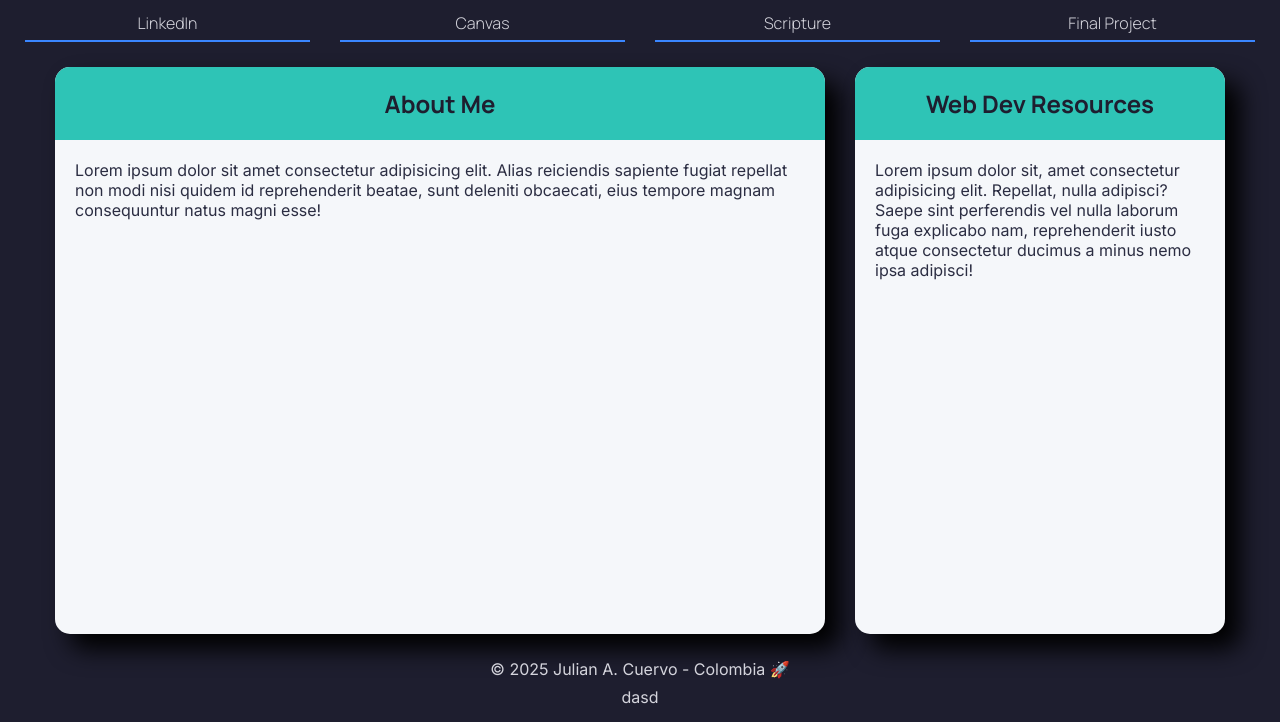
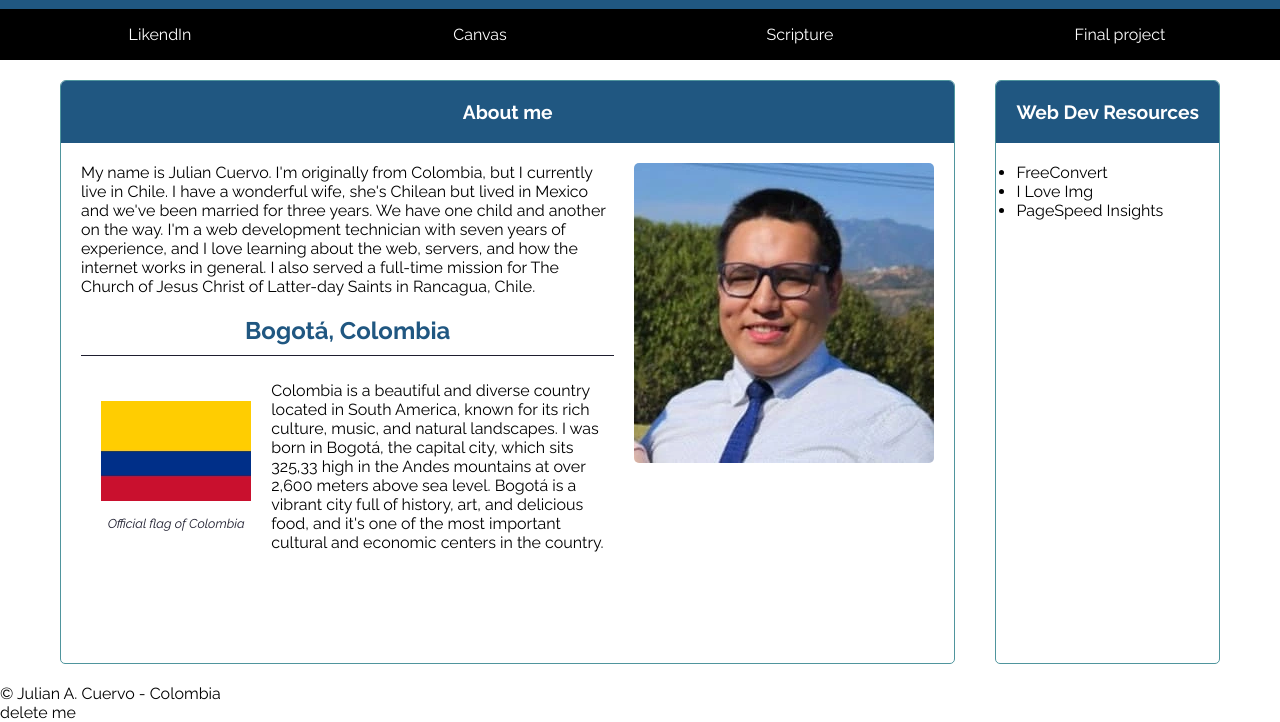
Before and after one commit to jcuervonarvaez/wdd131, a plain HTML site: page index.html in a window 1280 px wide. Shown: the part 78-800 px from the top of the page. Drawn offline with Linux system fonts and the light colour scheme.

Commit message:
add content, styles changes

```diff
--- a/index.html
+++ b/index.html
@@ -3,79 +3,135 @@
   <head>
     <meta charset="UTF-8" />
     <meta name="viewport" content="width=device-width, initial-scale=1" />
-    <meta name="description" content="" />
-    <!-- "WDD 131 – Dynamic Web Fundamentals"
-Your full name
-Keyword summary of page content -->
+    <meta
+      name="description"
+      content="WDD 131 – Dynamic Web Fundamentals. Welcome, I'm Julian A. Cuervo, a web development student. Learn about me, my background, and Colombia — the country where I was born."
+    />
     <meta name="author" content="Julian A. Cuervo" />
     <title>WDD 131 – Dynamic Web Fundamentals - Julian A. Cuervo</title>
     <link rel="preconnect" href="https://fonts.googleapis.com" />
     <link rel="preconnect" href="https://fonts.gstatic.com" crossorigin />
     <link
-      href="https://fonts.googleapis.com/css2?family=Inter:ital,opsz,wght@0,14..32,100..900;1,14..32,100..900&family=Manrope:wght@200..800&display=swap"
+      href="https://fonts.googleapis.com/css2?family=Raleway:ital,wght@0,100..900;1,100..900&display=swap"
       rel="stylesheet"
     />
     <link rel="stylesheet" href="styles/base.css" />
     <script src="scripts/getdates.js" defer></script>
   </head>
   <body>
+    <div class="container">
       <header>
-      <h1>
-        <span>WDD 131: Dynamic Web Fundamentals - </span>
-        <span>Julian A. Cuervo</span>
-      </h1>
+        <h1>WDD 131 – Dynamic Web Fundamentals, Julian A. Cuervo</h1>
         <nav>
           <a
-          href="https://www.linkedin.com/in/julian-andres-cuervo-narvaez/"
-          rel="noopener"
+            href="https://www.linkedin.com/in/julian-andres-cuervo-narvaez"
             target="_blank"
-          title="LinkedIn profile"
-          >LinkedIn</a
+            rel="noopener noreferrer"
+            >LikendIn</a
           >
           <a
-          href="https://byupw.instructure.com/"
-          rel="noopener"
+            href="https://byupw.instructure.com"
             target="_blank"
-          title="Canvas link"
+            rel="noopener noreferrer"
             >Canvas</a
           >
           <a
             href="https://www.churchofjesuschrist.org/study/scriptures/bofm/moro/7?lang=eng&id=p45#p45"
-          rel="noopener"
             target="_blank"
-          title="Favorite scripture"
+            rel="noopener noreferrer"
             >Scripture</a
           >
-        <a href="#placeholder" title="Final project">Final Project</a>
+          <a href="#final-project">Final project</a>
         </nav>
       </header>
       <main>
         <section class="card">
-        <h2>About Me</h2>
+          <div class="card-head">
+            <h2>About me</h2>
+          </div>
+          <div class="card-body about-me">
+            <div class="info">
               <p>
-          Lorem ipsum dolor sit amet consectetur adipisicing elit. Alias
-          reiciendis sapiente fugiat repellat non modi nisi quidem id
-          reprehenderit beatae, sunt deleniti obcaecati, eius tempore magnam
-          consequuntur natus magni esse!
+                My name is Julian Cuervo. I'm originally from Colombia, but I
+                currently live in Chile. I have a wonderful wife, she's Chilean
+                but lived in Mexico and we've been married for three years. We
+                have one child and another on the way. I'm a web development
+                technician with seven years of experience, and I love learning
+                about the web, servers, and how the internet works in general. I
+                also served a full-time mission for The Church of Jesus Christ
+                of Latter-day Saints in Rancagua, Chile.
               </p>
+
+              <h3>Bogot&aacute;, Colombia</h3>
+
+              <figure class="flag">
+                <img
+                  src="images/colombia-flag.webp"
+                  alt="Colombia's flag with yellow, blue and red colors in the flag"
+                  title="Colombia's flag"
+                  width="275"
+                  height="183"
+                />
+                <figcaption>Official flag of Colombia</figcaption>
+              </figure>
+              <p>
+                Colombia is a beautiful and diverse country located in South
+                America, known for its rich culture, music, and natural
+                landscapes. I was born in Bogotá, the capital city, which sits
+                325,33 high in the Andes mountains at over 2,600 meters above
+                sea level. Bogotá is a vibrant city full of history, art, and
+                delicious food, and it's one of the most important cultural and
+                economic centers in the country.
+              </p>
+            </div>
+            <img
+              class="profile-picture"
+              src="images/profile-picture.webp"
+              alt="Profile picture of Julian A. Cuervo, He dress a blue shirt, a dark blue tie and glasses. He is smiling and has short hair."
+              title="Julian A. Cuervo profile picture"
+              width="300"
+              height="300"
+            />
+          </div>
         </section>
         <section class="card">
+          <div class="card-head">
             <h2>Web Dev Resources</h2>
-        <p>
-          Lorem ipsum dolor sit, amet consectetur adipisicing elit. Repellat,
-          nulla adipisci? Saepe sint perferendis vel nulla laborum fuga
-          explicabo nam, reprehenderit iusto atque consectetur ducimus a minus
-          nemo ipsa adipisci!
-        </p>
+          </div>
+          <div class="card-body">
+            <ul>
+              <li>
+                <a
+                  href="https://www.freeconvert.com"
+                  target="_blank"
+                  rel="noopener noreferrer"
+                  >FreeConvert</a
+                >
+              </li>
+              <li>
+                <a
+                  href="https://www.iloveimg.com"
+                  target="_blank"
+                  rel="noopener noreferrer"
+                  >I Love Img</a
+                >
+              </li>
+              <li>
+                <a
+                  href="https://pagespeed.web.dev"
+                  target="_blank"
+                  rel="noopener noreferrer"
+                  >PageSpeed Insights</a
+                >
+              </li>
+            </ul>
+          </div>
         </section>
       </main>
       <footer>
-      <p>
-        &copy;
-        <span id="currentyear">2025</span>
-        Julian A. Cuervo - Colombia 🚀
-      </p>
-      <p id="lastModified">dasd</p>
+        <p>&copy;<span id="currentYear"></span> Julian A. Cuervo - Colombia</p>
+        <p id="lastModified">delete me</p>
       </footer>
+    </div>
   </body>
 </html>
--- a/styles/base.css
+++ b/styles/base.css
@@ -1,142 +1,174 @@
 :root {
-  --color-bg: #1e1e2f;
-  --color-surface: #f5f7fa;
-  --color-text: #2b2d42;
-  --color-text-secondary: #d4d4dc;
-  --color-primary: #3a86ff;
-  --color-accent: #2ec4b6;
+  --dark-purple: #1e1e2f;
+  --dark-blue: #205781;
+  --light-blue: #4f959d;
+  --light-green: #98d2c0;
+  --yellow: #f6f8d5;
 }
+
 * {
+  font-family: "Raleway", sans-serif;
   box-sizing: border-box;
   margin: 0;
   padding: 0;
 }
 
-body {
+a {
+  text-decoration: none;
+  color: inherit;
+}
+
+.container {
   display: grid;
   grid-template: auto 1fr auto / 1fr;
-  font-family: "Inter", sans-serif;
-  height: 100vh;
-  background-color: var(--color-bg);
-  color: var(--color-text);
-}
-
-h1 {
-  display: flex;
-  align-items: center;
-  justify-content: center;
-  flex-wrap: wrap;
-  gap: 0.5rem;
-  font-family: "Manrope", sans-serif;
-  font-weight: 700;
-  font-size: 2rem;
-  text-align: center;
-  color: #fff;
-  padding: 15px 25px;
-}
-
-h1 span:last-child {
-  color: var(--color-text-secondary);
-  font-size: 1.5rem;
-  font-weight: 900;
-}
-
-header,
-footer,
-main {
-  grid-column: 1/2;
+  min-height: 100vh;
 }
 
 header {
-  background-color: va;
+  background-color: var(--dark-blue);
+  color: white;
+}
+
+header h1 {
+  font-size: 2rem;
+  text-align: center;
+  padding: 25px;
 }
 
 header nav {
   display: flex;
-  flex-wrap: wrap;
-  justify-content: center;
-  margin: 10px;
 }
 
 header nav a {
+  background-color: #000;
+  border: 1px solid #000;
+  text-align: center;
   flex: 1;
-  text-align: center;
-  font-family: "Manrope", sans-serif;
-  font-size: 1rem;
-  font-weight: 300;
-  padding: 6px 0;
-  margin: 0px 15px;
-  text-decoration: none;
-  color: var(--color-text-secondary);
-  border-bottom: solid 2px var(--color-primary);
+  padding: 15px;
 }
 
 header nav a:hover {
-  color: var(--color-accent);
-  padding: 0px;
-  border-bottom: 6px solid var(--color-accent);
-}
-
-footer {
-  display: flex;
-  flex-direction: column;
-  gap: 0.5rem;
-  justify-content: center;
-  align-items: center;
-  color: var(--color-text-secondary);
-  margin-bottom: 15px;
-  margin-top: 10px;
+  background-color: var(--light-green);
+  border-color: var(--light-green);
+  color: #000;
+  font-weight: 700;
 }
 
 main {
   display: grid;
-  grid-template-columns: 2fr 1fr;
+  grid-template-columns: 1fr auto;
   max-width: 1200px;
   margin: 0 auto;
 }
 
 .card {
-  margin: 15px;
-  border-radius: 15px;
-  box-shadow: rgba(1, 1, 1, 5) 15px 15px 25px;
+  margin: 20px;
+  border-radius: 6px 6px 5px 5px;
+  border: solid 1px var(--light-blue);
 }
 
 .card:first-child {
   grid-column: 1/2;
-  background-color: var(--color-surface);
 }
 
 .card:last-child {
   grid-column: 2/3;
-  background-color: var(--color-surface);
 }
 
-.card h2 {
+.card-head {
+  background-color: var(--dark-blue);
   padding: 20px;
-  font-family: "Manrope", sans-serif;
-  font-size: 1.5rem;
-  font-weight: 700;
-  color: var(--color-bg);
+  border-radius: 5px 5px 0 0;
+  color: white;
   text-align: center;
-  border-radius: 15px 15px 0 0;
-  background-color: var(--color-accent);
+  font-size: 0.8rem;
 }
 
-.card p {
+.card-body {
   padding: 20px;
 }
 
-@media (max-width: 768px) {
+.about-me {
+  display: flex;
+  gap: 20px;
+}
+
+.about-me h3 {
+  font-size: 1.5rem;
+  color: var(--dark-blue);
+  margin-top: 10px;
+  margin-bottom: 25px;
+  padding: 10px;
+  text-align: center;
+  border-bottom: 1px solid var(--dark-purple);
+}
+
+.flag {
+  display: flex;
+  flex-direction: column;
+  justify-content: center;
+  gap: 15px;
+  float: left;
+  margin: 20px;
+}
+
+.flag img {
+  width: auto;
+  height: 100px;
+}
+
+.flag figcaption {
+  text-align: center;
+  font-size: 0.8rem;
+  color: var(--dark-purple);
+  font-style: italic;
+}
+
+.profile-picture {
+  border-radius: 5px;
+}
+
+@media screen and (max-width: 768px) {
+  header h1 {
+    font-size: 1.2rem;
+  }
+
+  header nav {
+    flex-direction: column;
+  }
+
+  header nav a {
+    padding: 10px;
+    margin: 5px 0;
+  }
+
   main {
     grid-template-columns: 1fr;
   }
-  .card {
-    margin: 15px 25px;
-  }
+
   .card:first-child {
     grid-column: 1/2;
   }
+
   .card:last-child {
     grid-column: 1/2;
   }
+
+  .about-me {
+    flex-direction: column-reverse;
+  }
+
+  .flag {
+    display: flex;
+    flex-direction: column;
+    justify-content: center;
+    align-items: center;
+    gap: 15px;
+    float: inherit;
+  }
+
+  .flag img {
+    width: 200px;
+    height: auto;
+  }
 }
```
Also changed, not shown: images/colombia-flag.webp (added), images/profile-picture.webp (added). Lines whose indentation alone changed are shown as unchanged.
